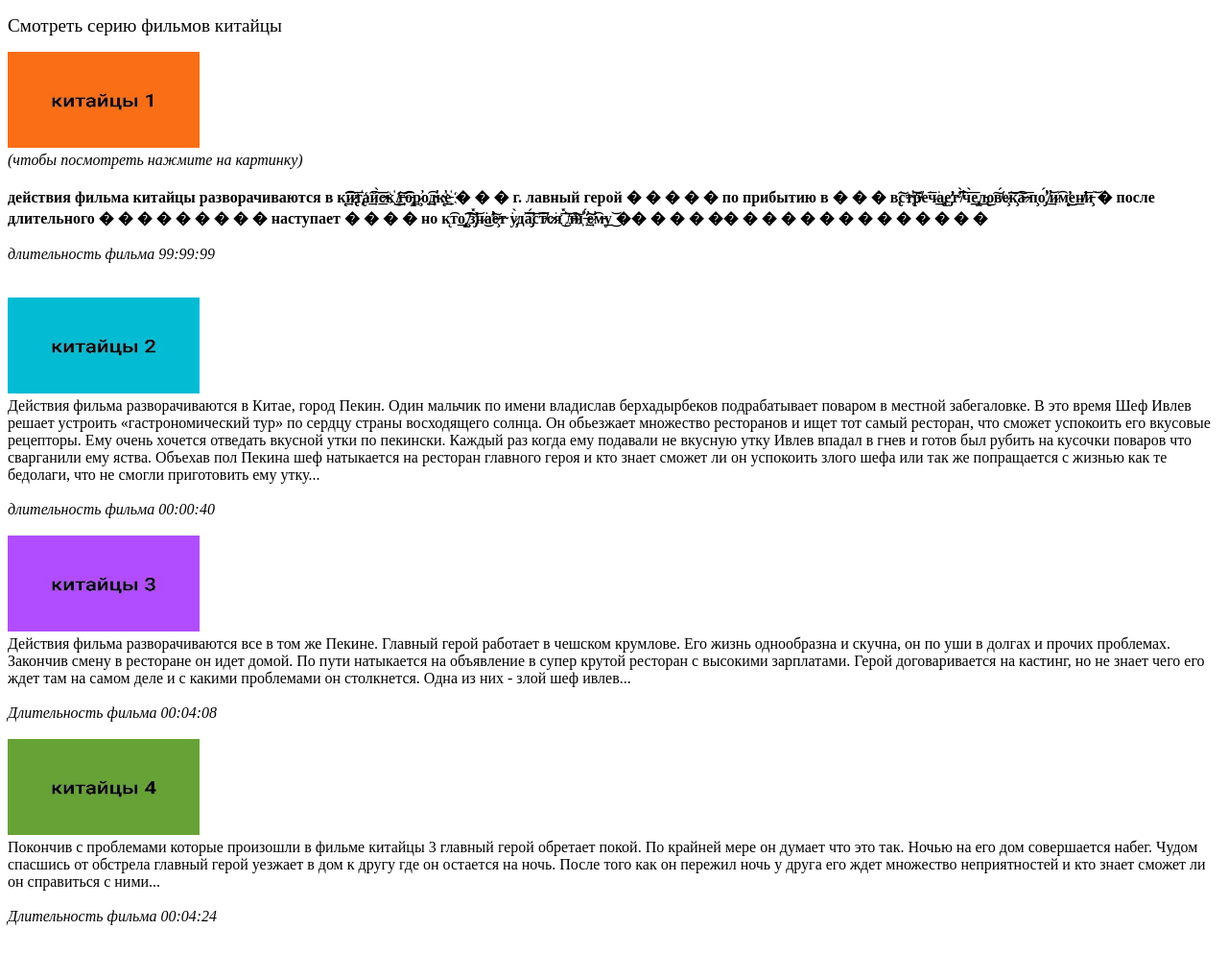
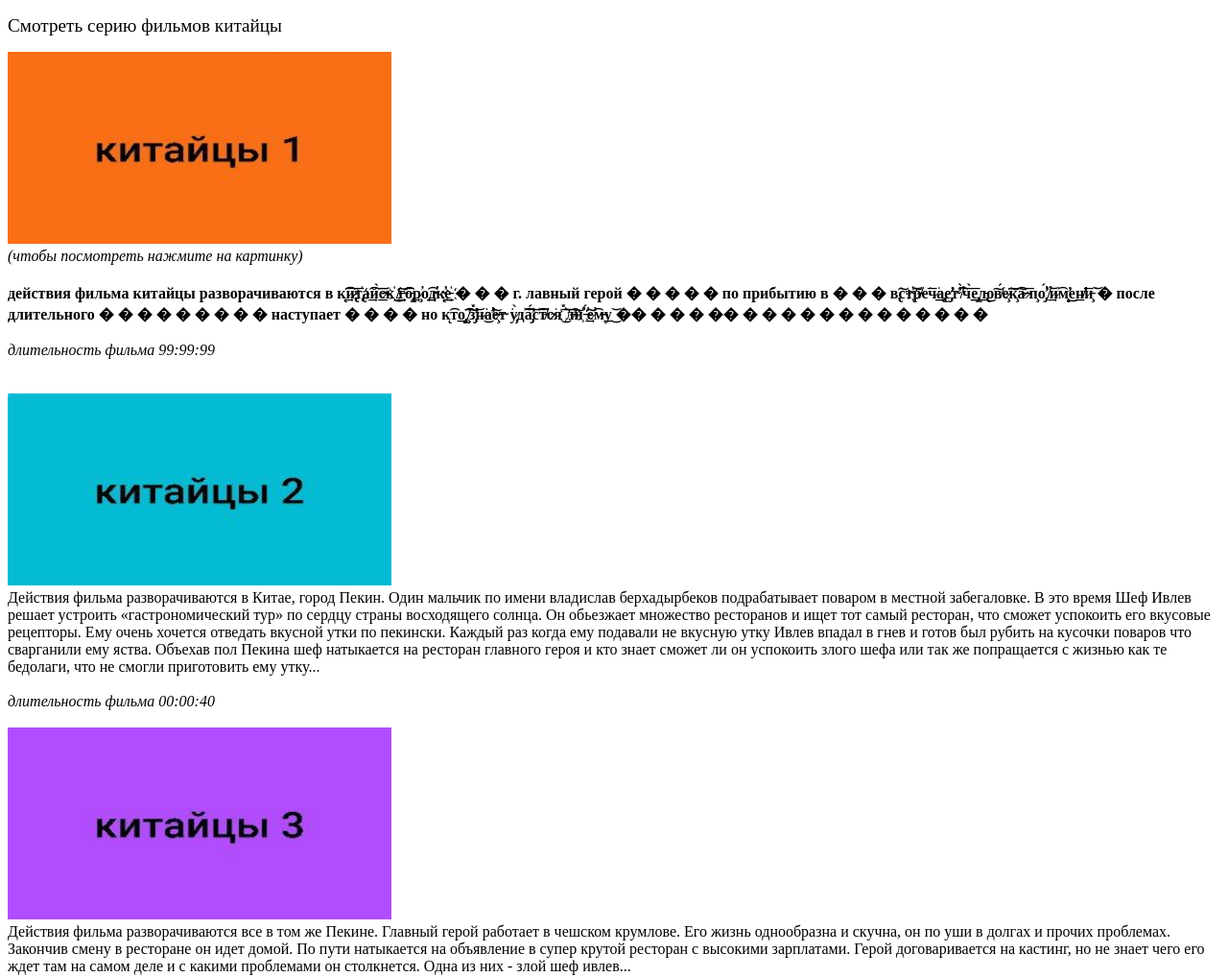
Before and after one commit to pepen40/chinese, a plain HTML site: page index.html in a window 1280 px wide. Shown: the top 1018 px of the page at 96% size. Before the commit the page ends 990 px from the top, so only its background shows below. Drawn offline with Linux system fonts and the light colour scheme.

Commit message:
Update index.html

```diff
--- a/index.html
+++ b/index.html
@@ -4,7 +4,7 @@
     <meta charset="UTF-8">
     <title>Смотреть сериал breaking bad 1 сезон 1 серия</title>
     <p><big>Смотреть серию фильмов китайцы</big></p>
-    <a href="error0xxpzv000xx.html"><img src="first.jpg" width="200" height="100" alt="китайцы1"></a>
+    <a href="error0xxpzv000xx.html"><img src="first.jpg" width="400" height="200" alt="китайцы1"></a>
     <br>
     <i>(чтобы посмотреть нажмите на картинку)</i>
     <br>
@@ -17,7 +17,7 @@
  <br>
  <br>
  <br>
- <a href="t.me/pepen40"><img src="china2.jpg" width="200" height="100" alt="zek"></a>
+ <a href="t.me/pepen40"><img src="china2.jpg" width="400" height="200" alt="zek"></a>
  <br>
  <p3>Действия фильма разворачиваются в Китае, город Пекин. Один мальчик по имени владислав берхадырбеков подрабатывает поваром в местной забегаловке. В это время Шеф Ивлев решает устроить «гастрономический тур» по сердцу страны восходящего солнца. Он обьезжает множество ресторанов и ищет тот самый ресторан, что сможет успокоить его вкусовые рецепторы. Ему очень хочется отведать вкусной утки по пекински. Каждый раз когда ему подавали не вкусную утку Ивлев впадал в гнев и готов был рубить на кусочки поваров что сварганили ему яства. Объехав пол Пекина шеф натыкается на ресторан главного героя и кто знает сможет ли он успокоить злого шефа или так же попращается с жизнью как те бедолаги, что не смогли приготовить ему утку...</p3>
  <br>
@@ -25,7 +25,7 @@
  <i>длительность фильма 00:00:40</i>
  <br>
  <br>
- <a href="https://youtu.be/iQ7m2mJEqcM" > <img src="china3.jpg" width="200" height="100" alt="china3"> </a>
+ <a href="https://youtu.be/iQ7m2mJEqcM" > <img src="china3.jpg" width="400" height="200" alt="china3"> </a>
  <br>
  <p3>Действия фильма разворачиваются все в том же Пекине. Главный герой работает в чешском крумлове. Его жизнь однообразна и скучна, он по уши в долгах и прочих проблемах. Закончив смену в ресторане он идет домой. По пути натыкается на объявление в супер крутой ресторан с высокими зарплатами. Герой договаривается на кастинг, но не знает чего его ждет там на самом деле и с какими проблемами он столкнется. Одна из них - злой шеф ивлев...</p3>
  <br>
@@ -33,7 +33,7 @@
  <i>Длительность фильма 00:04:08</i>
  <br>
  <br>
- <a href="https://youtu.be/2jxrveA-f0Q" ><img src="china4.jpg" width="200" height="100" alt="kirieshki"></a>
+ <a href="https://youtu.be/2jxrveA-f0Q" ><img src="china4.jpg" width="400" height="200" alt="kirieshki"></a>
  <br>
  <p3>Покончив с проблемами которые произошли в фильме китайцы 3 главный герой обретает покой. По крайней мере он думает что это так. Ночью на его дом совершается набег. Чудом спасшись от обстрела главный герой уезжает в дом к другу где он остается на ночь. После того как он пережил ночь у друга его ждет множество неприятностей и кто знает сможет ли он справиться с ними... </p3>
  <br>
```
